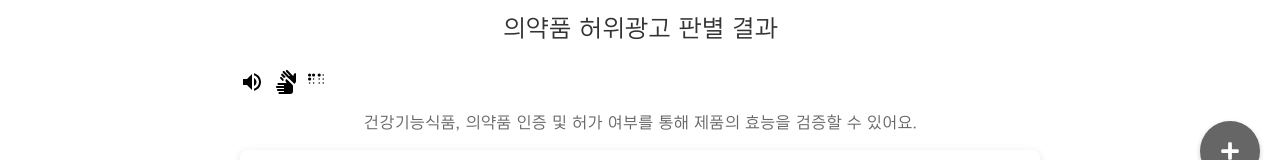
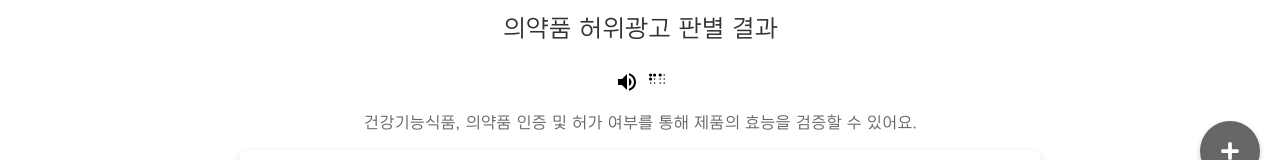
Before and after one commit to davJ-star/hanwha-ieum-seongwook, a React (Vite) app in the folder frontend/my-react-app/: page /FADresult in a window 1280 px wide. Shown: the part 599-759 px from the top of the page. Built offline with nearby package versions, Linux system fonts and the light colour scheme.

Commit message:
의악품 허위광고 판별결과 페이지 접근성 버튼 수정

```diff
--- a/frontend/my-react-app/src/pages/FADresult.tsx
+++ b/frontend/my-react-app/src/pages/FADresult.tsx
@@ -149,12 +149,6 @@ const AccessibilityTools = ({
       style={{ cursor: 'pointer' }}
       role="button"
       aria-label="텍스트 음성 변환"
-      tabIndex={0}
-    />
-    <SignLanguageIcon
-      className="icon"
-      role="button"
-      aria-label="수어 번역"
       tabIndex={0}
     />
     <div className="braille-dropdown">
--- a/frontend/my-react-app/src/styles/pages/FADresult.css
+++ b/frontend/my-react-app/src/styles/pages/FADresult.css
@@ -257,3 +257,10 @@
   .braille-options button:hover {
     background-color: #f5f5f5;
   }
+
+  .accessibility-icons {
+    display: flex;
+    justify-content: center;
+    align-items: center;
+    gap: 20px;
+  }
```
